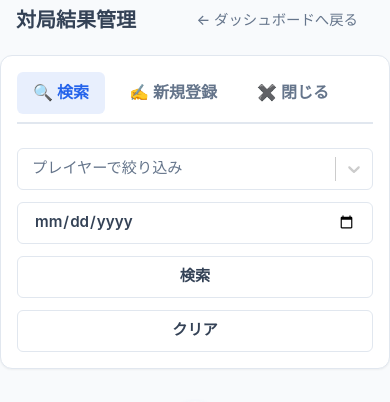
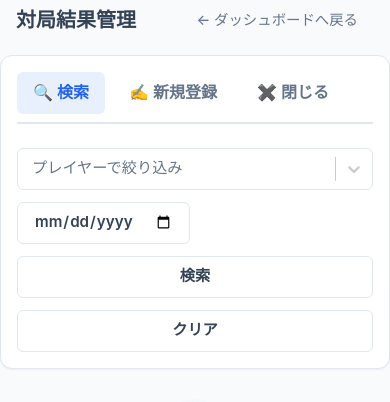
Before and after one commit to inunu1/next-rate, a Next.js app: page /results in a window 390 px wide. Shown: the top 402 px of the page. Built offline with nearby package versions, Linux system fonts and the light colour scheme; no server answers; the database is empty; sample sign-in values are in the browser's storage.

Commit message:
検索ボタンとクリアボタンを一段に

```diff
--- a/src/components/FormBar/FormBar.module.css
+++ b/src/components/FormBar/FormBar.module.css
@@ -36,8 +36,9 @@
 @media (max-width: 768px) {
   .formBar {
     --form-bar-gap: 12px;
-    flex-direction: column;
-    align-items: stretch;
+    flex-direction: row;
+    flex-wrap: wrap;
+    align-items: center;
     overflow-x: visible;
     padding-bottom: 0;
   }
```
